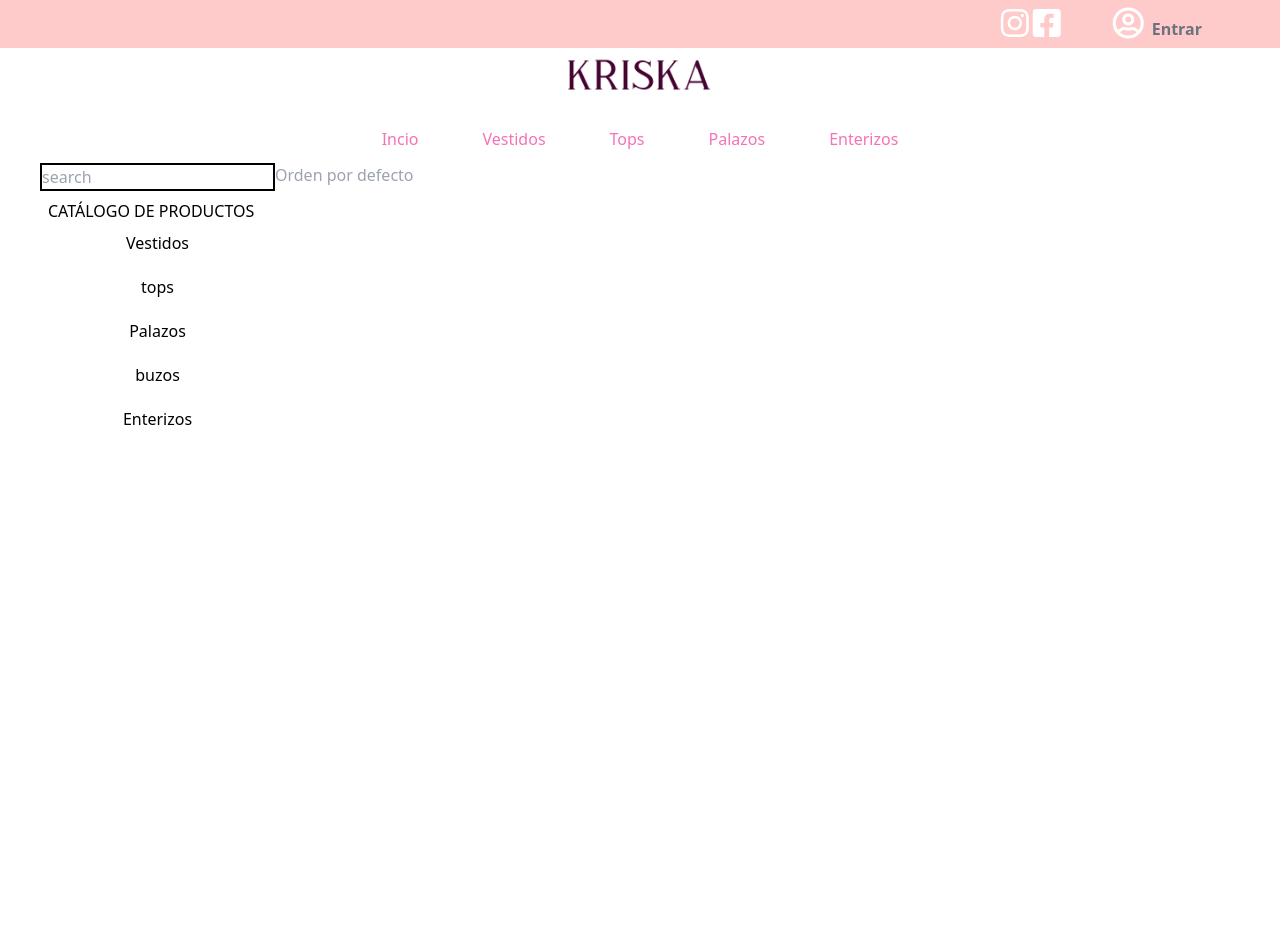
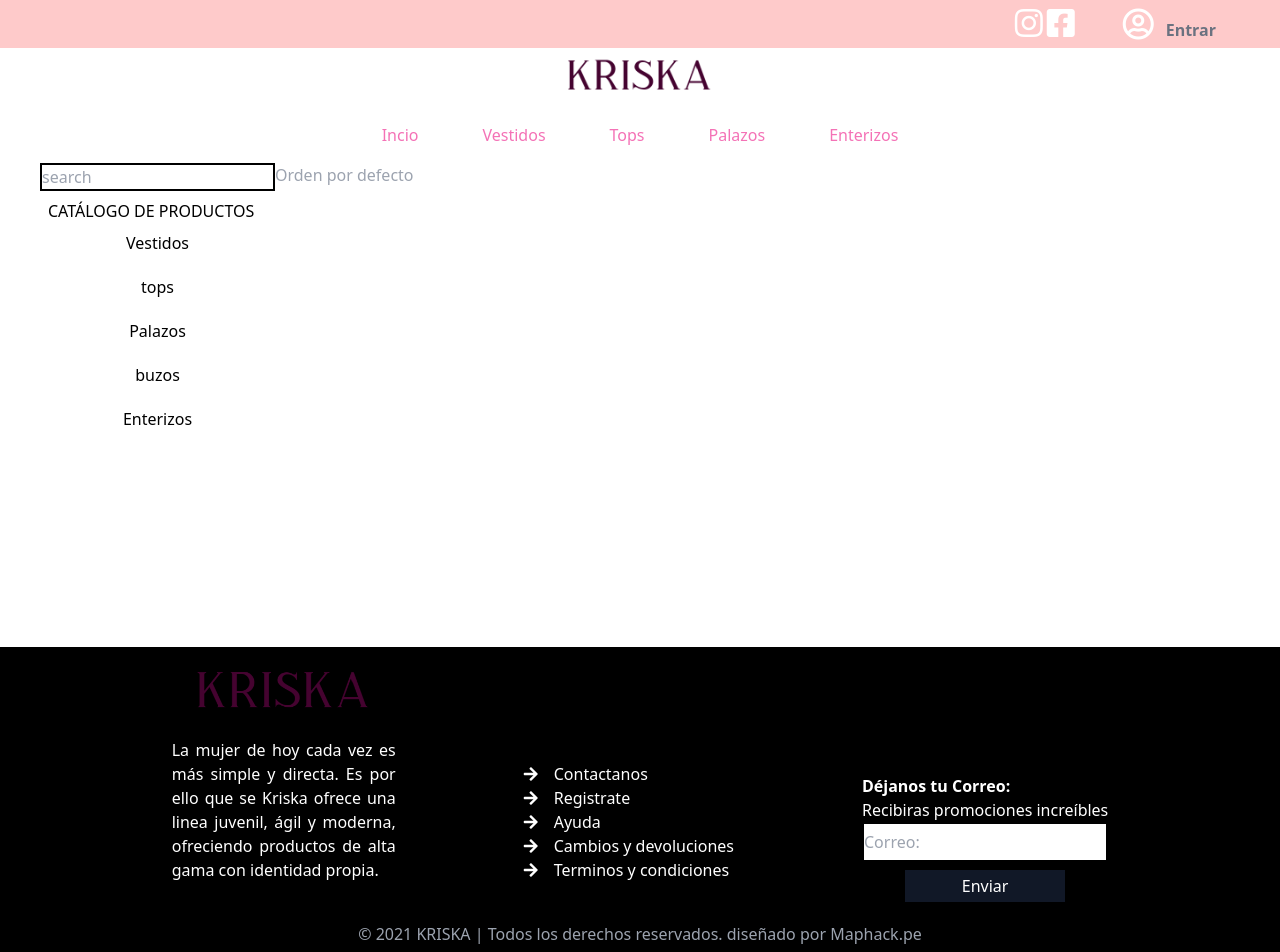
Before and after one commit to Joshua27p/krista-ecomerce, a React (Create React App) app: page /catalogue in a window 1280 px wide. Shown: the top 952 px of the page. Before the commit the page ends 800 px from the top, so only its background shows below. Built offline with nearby package versions, Linux system fonts and the light colour scheme.

Commit message:
modificacion de footer y product detail

```diff
--- a/src/App.js
+++ b/src/App.js
@@ -10,6 +10,7 @@
 import './style.css'
 import './App.css'
 import Catalogue from './pages/Catalogue'
+import Footer from './UI/footer'
 
 function App() {
   return (
@@ -26,6 +27,7 @@
           <ProductDetail />
         </Route>
       </Switch>
+      <Footer />
     </Router>
   );
 }
--- a/src/UI/Header/index.jsx
+++ b/src/UI/Header/index.jsx
@@ -5,8 +5,8 @@
 const Header = () => {
   const history = useHistory();
   return (
-    <div className="container mx-auto">
-        <div className="flex justify-end  bg-red-200 p-1.5 items-center h-12">
+    <div className="container">
+        <div className=" flex justify-end  bg-red-200  items-center  mx-auto">
 
           <a className="" href="/#">
             <i className="fab fa-instagram fa-2x  text-white mr-1"></i>
@@ -15,9 +15,9 @@
             <i className="fab fa-facebook-square fa-2x  text-white mr-10">
             </i>
           </a>
-          <button className=" mr-16 rounded-lg p-1">
-            <i className="far fa-user-circle fa-2x mr-1  text-white"></i>
-            <span className="mx-1 text-gray-500 font-bold ">Entrar</span>
+          <button className=" mr-16 rounded-lg">
+            <i className="far fa-user-circle fa-2x mr-1  py-2  text-white"></i>
+            <span className="text-gray-500 font-bold ml-2">Entrar</span>
           </button>
         </div>
       <div>
@@ -25,12 +25,12 @@
       </div>
 
 
-        <div className="flex justify-center  font-bold  text-pink-400 h-12">
-            <button onClick={()=> history.push("/")} className="mx-8" >Incio</button>
-            <button className="mx-8" >Vestidos</button>
-            <button className="mx-8" >Tops</button>
-            <button className="mx-8" >Palazos</button>
-            <button className="mx-8" >Enterizos</button>
+        <div className="md:flex justify-center  font-bold  text-pink-400 h-12">
+            <button onClick={()=> history.push("/")} className="block text-center md:mx-8 mb-2" >Incio</button>
+            <button className="block  mb-2 md:mx-8" >Vestidos</button>
+            <button className="block  mb-2 md:mx-8" >Tops</button>
+            <button className="block  mb-2 md:mx-8" >Palazos</button>
+            <button className="block  mb-2 md:mx-8" >Enterizos</button>
         </div>
     </div>
   )
--- a/src/UI/ServiceData/index.jsx
+++ b/src/UI/ServiceData/index.jsx
@@ -2,23 +2,23 @@
 
 const ServiceData = () => {
   return (
-    <div>
-          <div className="flex container my-16 mx-auto mb-32 px-4 md:px-12">
-          <div className="flex mr-4">
+
+          <div className="flex flex-wrap container my-16 mx-auto mb-32 px-4 md:px-12">
+          <div className="md:flex mr-4 w-52 flex-grow">
             <i className="fas fa-shipping-fast fa-2x mr-4 text-gray-400 mt-3"></i>
             <div>
               <h3 className="font-bold">Entrega Puntual</h3>
               <p className="text-justify">Contamos con entregas a nivel nacional hasta la puerta de tu hogar con la confianza que ofrece nuestro courier</p>
             </div>
           </div>
-          <div className="flex mr-4">
+          <div className="md:flex mr-4 w-52 flex-grow" >
             <i className="fas fa-heartbeat fa-2x mr-4 text-gray-400 mt-3"></i>
             <div>
               <h3 className="font-bold">Alta Calidad</h3>
               <p className="text-justify">Llevamos más de 20 años entregando productos de primera calidad, con la mejor selección de telas para nuestras prendas</p>
             </div>
           </div>
-          <div className="flex">
+          <div className="md:flex w-52 flex-grow">
           <i className="fas fa-money-check-alt fa-2x mr-4 text-gray-400 mt-3"></i>
             <div>
               <h3 className="font-bold">Compra 100% Segura</h3>
@@ -26,7 +26,7 @@
             </div>
           </div>
         </div>
-    </div>
+
   )
 }
 
--- a/src/UI/footer/index.jsx
+++ b/src/UI/footer/index.jsx
@@ -3,21 +3,21 @@
 
 const Footer = () => {
   return (
-    <div>
-      <div className="flex container my-12 mx-auto px-4 md:px-12 justify-between items-end">
-          <div className="w-56">
-          <img className="w-48 m-auto " src={Logo} alt="logo" />
+    <div className="container mt-52 p-5 text-white bg-black">
+        <div className="mx-10  block md:flex md:justify-center md:items-end">
+          <div className="w-56 mb-5 md:mr-32">
+          <img className="w-48  md:m-auto " src={Logo} alt="logo" />
               <p className="text-justify">La  mujer de hoy cada vez es más simple y directa. Es por ello que se Kriska ofrece una linea juvenil, ágil y moderna, ofreciendo productos de alta gama con identidad propia.</p>
 
           </div>
-         <div className="">
+         <div className="md:mr-32 mb-5">
         <ol>
           <li className="grid">
-            <a href="/#"><i className="fas fa-arrow-right mr-4"></i>Registrate</a>
-            <a href="/#"><i className="fas fa-arrow-right mr-4"></i>Contactanos</a>
-            <a href="/#"><i className="fas fa-arrow-right mr-4"></i>Ayuda</a>
-            <a href="/#"><i className="fas fa-arrow-right mr-4"></i>Cambios y devoluciones</a>
-            <a href="/#"><i className="fas fa-arrow-right mr-4"></i>Terminos y condiciones</a>
+            <a className="hover:text-yellow-400 ease-in duration-100" href="/#"><i className="fas fa-arrow-right mr-4"></i>Contactanos</a>
+            <a className="hover:text-yellow-400 ease-in duration-100" href="/#"><i className="fas fa-arrow-right mr-4"></i>Registrate</a>
+            <a className="hover:text-yellow-400 ease-in duration-100" href="/#"><i className="fas fa-arrow-right mr-4"></i>Ayuda</a>
+            <a className="hover:text-yellow-400 ease-in duration-100" href="/#"><i className="fas fa-arrow-right mr-4"></i>Cambios y devoluciones</a>
+            <a className="hover:text-yellow-400 ease-in duration-100" href="/#"><i className="fas fa-arrow-right mr-4"></i>Terminos y condiciones</a>
           </li>
         </ol>
         </div>
@@ -25,10 +25,10 @@
            <h3 className="font-bold">Déjanos tu Correo:</h3>
            <p>Recibiras promociones increíbles </p>
            <input className="h-10 border-black border-2" placeholder="Correo:"></input>
-           <button className="bg-black text-white mt-2 w-40"type="submit">Enviar</button>
+           <button className="bg-gray-900 py-1 hover:bg-gray-500  ease-in duration-100 md:mx-auto text-white mt-2 w-40"type="submit">Enviar</button>
         </div>
         </div>
-<p className="text-gray-400 text-center mt-2">© 2021 KRISKA | Todos los derechos reservados. diseñado por <a className="hover:underline"href="/#">Maphack.pe</a></p>
+      <p className="text-gray-400 text-center mt-5">© 2021 KRISKA | Todos los derechos reservados. diseñado por <a className="hover:underline hover:text-yellow-400"href="/#">Maphack.pe</a></p>
 
     </div>
   )
--- a/src/components/ProductCardSmall/index.jsx
+++ b/src/components/ProductCardSmall/index.jsx
@@ -1,18 +1,19 @@
 import React from 'react'
+import { useHistory } from 'react-router-dom'
 
 const ProductCardSmall = (props) => {
   const {name, image, price,} = props
+  const history = useHistory();
+
+
   return (
     <div>
-      <div class="w-full max-w-sm mx-auto rounded-md shadow-md overflow-hidden">
-        <div class="flex items-end justify-end h-56 w-full bg-cover" style={{backgroundImage: `url(${image})`}}>
-          <button class="p-2rounded-full bg-blue-600 text-white mx-5 -mb-4 hover:bg-blue-500 focus:outline-none focus:bg-blue-500">
-            <svg class="h-5 w-5" fill="none" stroke-linecap="round" stroke-linejoin="round" stroke-width="2" viewBox="0 0 24 24" stroke="currentColor"><path d="M3 3h2l.4 2M7 13h10l4-8H5.4M7 13L5.4 5M7 13l-2.293 2.293c-.63.63-.184 1.707.707 1.707H17m0 0a2 2 0 100 4 2 2 0 000-4zm-8 2a2 2 0 11-4 0 2 2 0 014 0z"></path></svg>
-          </button>
+      <div className="w-full max-w-sm mx-auto rounded-md shadow-md overflow-hidden">
+        <div onClick={()=>history.push('/product/123')} className="cursor-pointer flex items-end justify-end h-56 w-full bg-cover" style={{backgroundImage: `url(${image})`}}>
         </div>
-        <div class="px-5 py-3">
-          <h3 class="text-gray-700 uppercase">{name}</h3>
-          <span class="text-gray-500 mt-2">S/.{price}</span>
+        <div className="px-5 py-3">
+          <h3 className="text-gray-700 uppercase">{name}</h3>
+          <span className="text-gray-500 mt-2">S/.{price}</span>
         </div>
     </div>
 
--- a/src/dataImagenes.js
+++ b/src/dataImagenes.js
@@ -6,7 +6,7 @@
     },
     {
       _id: 2,
-      image:'https://images.unsplash.com/photo-1496747611176-843222e1e57c?ixid=MXwxMjA3fDB8MHxwaG90by1wYWdlfHx8fGVufDB8fHw%3D&ixlib=rb-1.2.1&auto=format&fit=crop&w=1052&q=80'
+      image:'https://images.unsplash.com/photo-1605763240000-7e93b172d754?ixid=MXwxMjA3fDB8MHxwaG90by1wYWdlfHx8fGVufDB8fHw%3D&ixlib=rb-1.2.1&auto=format&fit=crop&w=334&q=80'
     },
     {
       _id: 3,
--- a/src/pages/Home/index.jsx
+++ b/src/pages/Home/index.jsx
@@ -5,7 +5,7 @@
 import navData from '../../navigationData'
 import CardNavigation from '../../components/CardNavigation'
 import ServiceData from '../../UI/ServiceData'
-import Footer from '../../UI/footer/index'
+
 
 const Home = () => {
 
@@ -27,7 +27,7 @@
         ))}
       </div>
       <ServiceData />
-      <Footer />
+
 
    </div>
   )
```
Also changed, not shown: src/pages/ProductDetail/index.jsx (+10 -11 lines), 1 other file (tests, documents, lock files or other folders).
